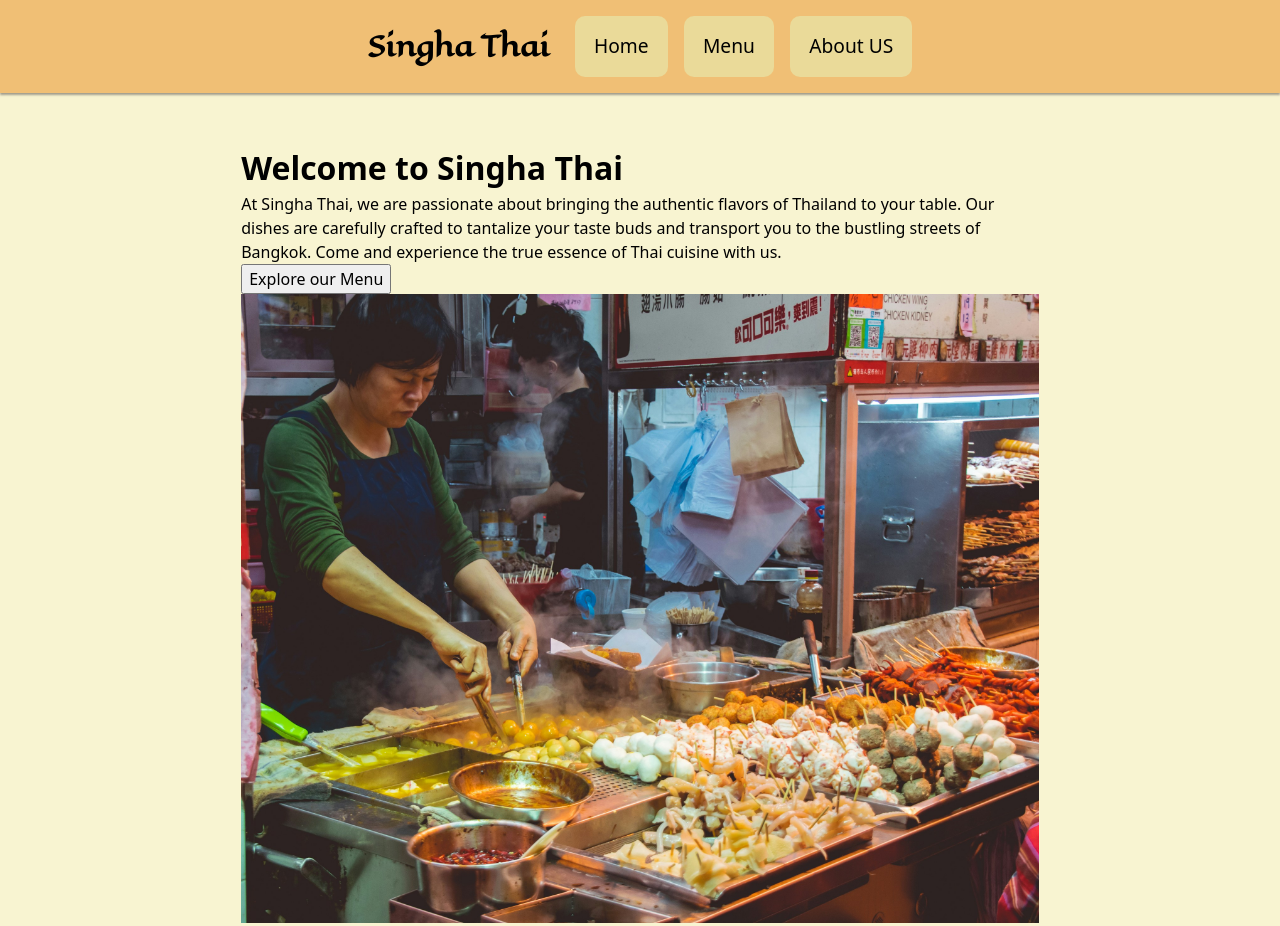
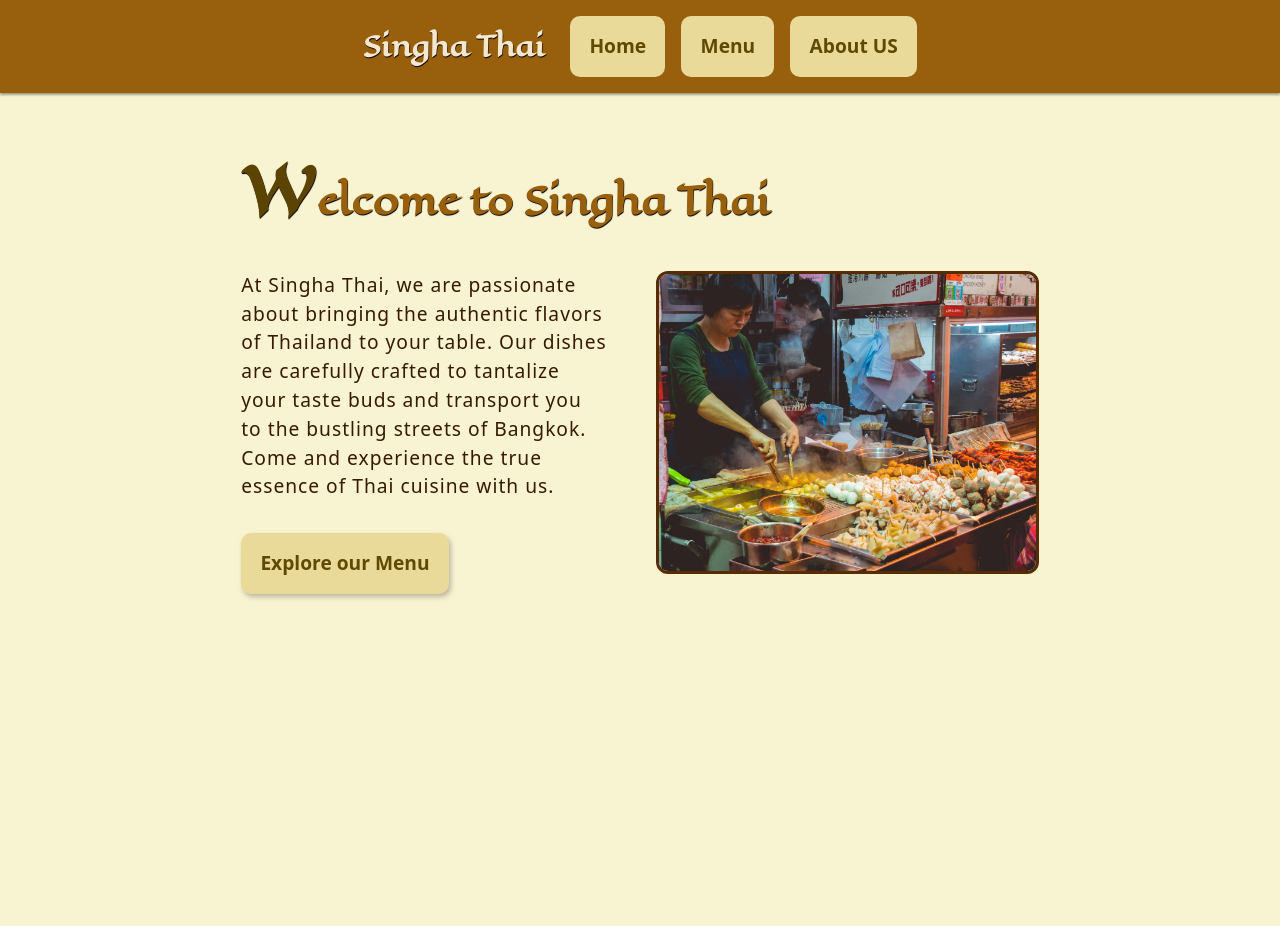
Before and after one commit to rishavvbasnett/Restaurant-Page, a website built with webpack: page src/index.html in a window 1280 px wide. After the commit the page ends 800 px from the top, so only its background shows below. Built offline with nearby package versions, Linux system fonts and the light colour scheme.

Commit message:
Improve CSS of HomePage & Complete HomePage
Suggestion:
- Now move on to other pages & Use the same
  approach, make a function for each page on
  Distinct Module.
- Export that fuction and call on index.js module

```diff
--- a/src/home.js
+++ b/src/home.js
@@ -2,33 +2,73 @@ import "./reset.css"
 import "./styles.css"
 import homepageImg from "./images/homepageImg.jpg"
 
-
 console.log("TEST TEST")
 
-const pageLoad = () => {
+const HomePage = () => {
     const header = document.createElement("h1")
-    header.textContent = "Welcome to Singha Thai"
+        header.id = "contentHeading"
+        header.textContent = "Welcome to Singha Thai"
+        header.style.color = "rgb(152, 96, 13)"
+        header.style.textShadow = "0.5px 0.6px 0.7px black"
+        header.style.fontSize = "2.3rem"
+        header.style.fontFamily = "logoFont"
 
     const leftBox = document.createElement("div")
         leftBox.classList.add("leftBox")
     const leftText = document.createElement("p")
         leftText.textContent = "At Singha Thai, we are passionate about bringing the authentic flavors of Thailand to your table. Our dishes are carefully crafted to tantalize your taste buds and transport you to the bustling streets of Bangkok. Come and experience the true essence of Thai cuisine with us."
+        leftText.style.letterSpacing = "1px"
     const leftBtn = document.createElement("button")
         leftBtn.textContent = "Explore our Menu"
 
     leftBox.appendChild(leftText)
     leftBox.appendChild(leftBtn)
 
+    /* make the leftBox flex and give gap to seperate buttom and text */
+    leftBox.style.paddingRight = "1rem"
+    leftBox.style.display = "flex"
+    leftBox.style.flexDirection = "column"
+    leftBox.style.gap = "2rem"
+    leftBox.style.alignItems = "flex-start"
+
+    /* style the text to make it look better */
+    leftText.style.color = "rgb(53, 27, 2)"
+    leftText.style.fontSize = "1.2rem"
+    leftText.style.fontWeight = "500"
+
+    /* Explore our Menu Button styling */
+    leftBtn.style.display = "flex"
+    leftBtn.style.justifyContent = "center"
+    leftBtn.style.alignItems = "center"
+    leftBtn.style.fontWeight = "bold"
+    leftBtn.style.boxShadow = "2px 3px 5px rgba(163, 155, 142, 0.7)"
 
     const rightBox = document.createElement("div")
         rightBox.classList.add("rightBox")
     const rightImg = document.createElement("img")
         rightImg.src = homepageImg
+        rightImg.style.borderRadius = "12px"
+        rightImg.style.minHeight = "230px"
+        rightImg.style.minWidth = "230px"
+        rightImg.style.border = "3px solid rgb(87, 44, 3)"
 
     rightBox.appendChild(rightImg)
     const contentBox = document.querySelector("#content")
     contentBox.appendChild(header)
+
+    contentBox.appendChild(rightBox)
     contentBox.appendChild(leftBox)
-    contentBox.appendChild(rightBox)
+
+    /* Layout and placement with Grid */
+    contentBox.style.display = "grid"
+    contentBox.style.gridTemplateRows = "auto minmax(400px, 1fr)"
+    contentBox.style.gridTemplateColumns = "1fr 1fr"
+
+    contentBox.style.rowGap = "2rem"
+    contentBox.style.columnGap = "2rem"
+
+    header.style.gridArea = "1/1/1/3" /*Let the header take 2 columns */
+    rightBox.style.gridArea = "2/2/3/3"
 }
-export { pageLoad }
+
+export { HomePage }
--- a/src/index.js
+++ b/src/index.js
@@ -1,3 +1,3 @@
-import { pageLoad } from "./home.js";
+import { HomePage } from "./home.js";
 
-pageLoad()
+HomePage()
--- a/src/styles.css
+++ b/src/styles.css
@@ -1,5 +1,5 @@
 body {
-    height: 98vh;
+    min-height: 98vh;
     background-color: rgb(248, 244, 209);
 }
 
@@ -16,7 +16,7 @@ header {
     justify-content: center;
     gap: clamp(1rem, 2vw, 50px);
 
-    background-color: rgb(240, 191, 117);
+    background-color: rgb(152, 96, 13);
     align-items: center;
     box-shadow: 0 2px 2px rgba(126, 120, 112, 0.7);
 }
@@ -25,6 +25,8 @@ header {
     font-family: "logoFont", system-ui, -apple-system, BlinkMacSystemFont, 'Segoe UI', Roboto, Oxygen, Ubuntu, Cantarell, 'Open Sans', 'Helvetica Neue', sans-serif;
     font-size: 1.7rem;
     font-weight: bold;
+    color: hsl(40, 65%, 88%);
+    text-shadow: 0.5px 0.6px 0.7px black;
 }
 
 nav {
@@ -32,18 +34,30 @@ nav {
     gap: 1rem;
 }
 
-nav>button {
+nav>button, .leftBox>button {
     all: unset;
     padding: 1rem 1.2rem;
     border-radius: 10px;
     background-color: rgb(234, 218, 153);
+    color: rgb(96, 73, 3);
+    font-size: 1.2rem;
+    font-weight: bold;
+}
 
-    font-size: 1.2rem;
-    font-weight: 500;
+nav>button:hover, .leftBox>button:hover {
+    background-color: rgb(94, 75, 2);
+    color:rgb(233, 226, 204);
+    box-shadow: 2px 3px 2px rgba(126, 120, 112, 0.7);
+    transform: scale(1.11);
 }
 
 #content {
     max-width: 900px;
     margin: 0 auto;
-    padding: clamp(1rem, 4vw, 80px);
+    padding: clamp(1rem, 5vw, 50px) clamp(1rem, 4vw, 60px);
 }
+
+#contentHeading::first-letter {
+    font-size: 4rem;
+    color: rgb(91, 67, 2);
+}
```
